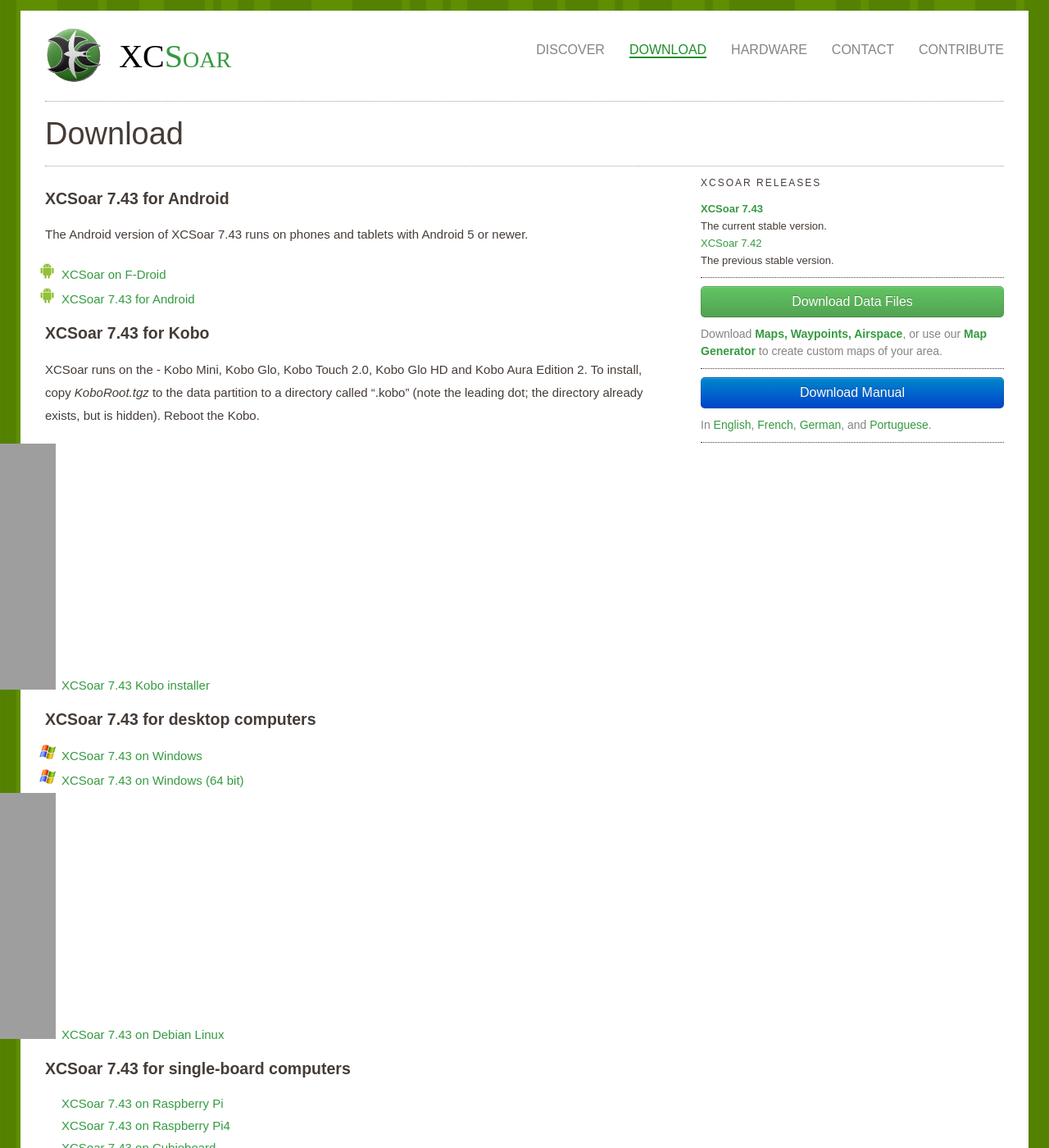
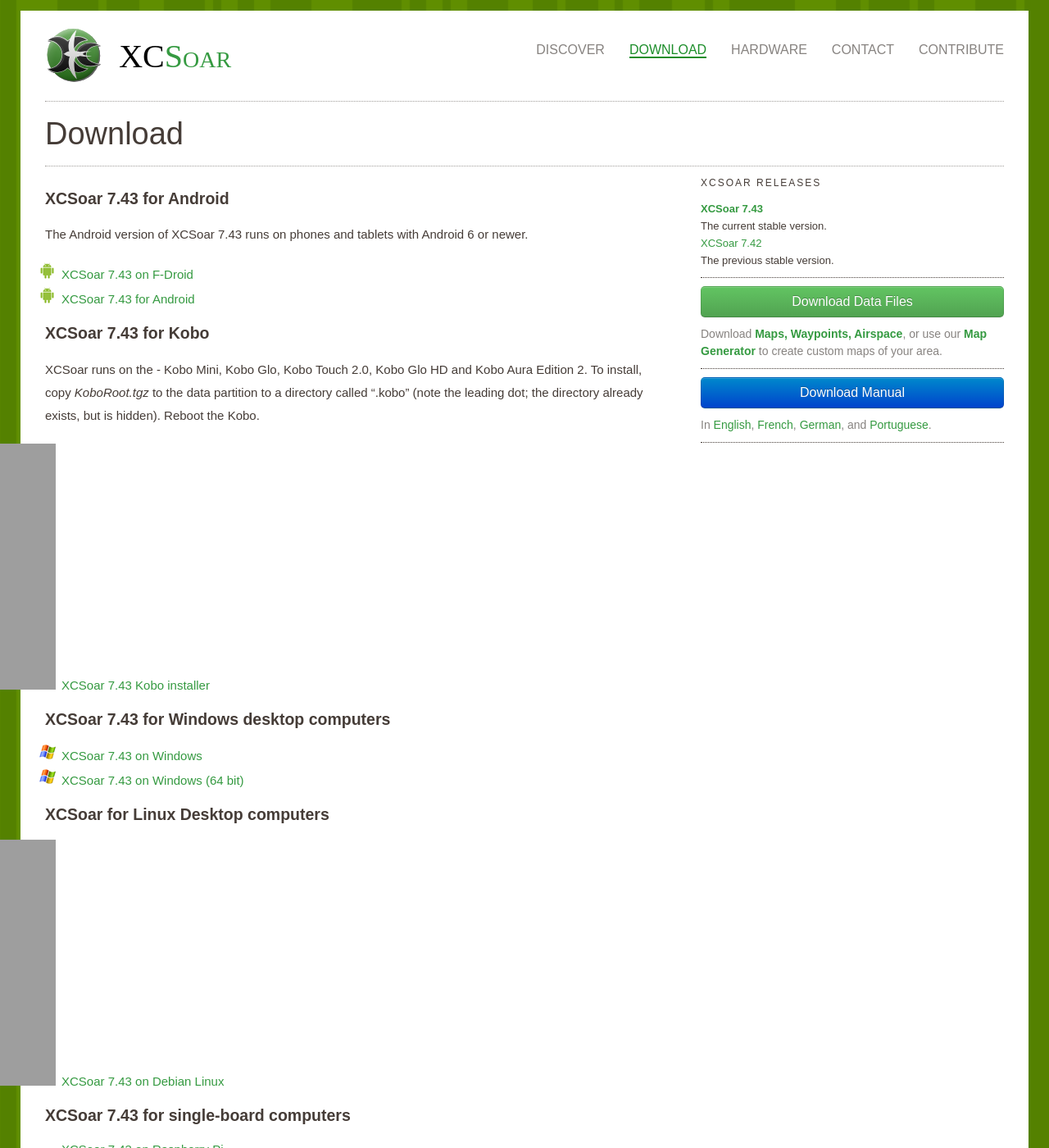
Before and after one commit to XCSoar/website, a Jekyll site: the page built from download/index.md, in a window 1280 px wide and 1400 px high. Shown: the whole window at 82% size. Built offline with Jekyll 4.4.1, drawn with Linux system fonts in a browser that asks for light colours.

Commit message:
download/index.html: replace url with fdroid variable, android 6

```diff
--- a/_config.yml
+++ b/_config.yml
@@ -10,6 +10,7 @@
 download_server_url: 'https://download.xcsoar.org/releases'
 trac_server_url: 'https://github.com/XCSoar/XCSoar/issues'
 mapgen_url: 'https://mapgen.xcsoar.org/'
+download_fdroid_url: 'https://f-droid.org/packages/org.xcsoar/'
 
 plugins:
   - jekyll/minibundle
--- a/download/index.md
+++ b/download/index.md
@@ -8,9 +8,9 @@
 
 ## XCSoar {{ site.xcsoar_stable_version }} for Android
 
-The Android version of XCSoar {{ site.xcsoar_stable_version }} runs on phones and tablets with Android 5 or newer.
+The Android version of XCSoar {{ site.xcsoar_stable_version }} runs on phones and tablets with Android 6 or newer.
 
-- {:.list-item-android}[XCSoar {{ site.xcsora_stable_version }} on F-Droid](https://f-droid.org/packages/org.xcsoar/)
+- {:.list-item-android}[XCSoar {{ site.xcsoar_stable_version }} on F-Droid]({{ site.download_fdroid_url }})
 - {:.list-item-android}[XCSoar {{ site.xcsoar_stable_version }} for Android]({{ site.download_server_url }}/{{ site.xcsoar_stable_version }}/ANDROID/)
 
 ## XCSoar {{ site.xcsoar_stable_version }} for Kobo
@@ -22,10 +22,13 @@
 
 - {:.list-item-kobo}[XCSoar {{ site.xcsoar_stable_version }} Kobo installer]({{ site.download_server_url }}/{{ site.xcsoar_stable_version }}/KOBO/)
 
-## XCSoar {{ site.xcsoar_stable_version }} for desktop computers
+## XCSoar {{ site.xcsoar_stable_version }} for Windows desktop computers
 
 - {:.list-item-windows}[XCSoar {{ site.xcsoar_stable_version }} on Windows]({{ site.download_server_url }}/{{ site.xcsoar_stable_version }}/PC/)
 - {:.list-item-windows}[XCSoar {{ site.xcsoar_stable_version }} on Windows (64 bit)]({{ site.download_server_url }}/{{ site.xcsoar_stable_version }}/WIN64/)
+
+## XCSoar {{ site.xcsoar-stable_version }} for Linux Desktop computers
+
 - {:.list-item-debian}[XCSoar {{ site.xcsoar_stable_version }} on Debian Linux]({{ site.download_server_url }}/{{ site.xcsoar_stable_version }}/DEBIAN/)
 
 ## XCSoar {{ site.xcsoar_stable_version }} for single-board computers
--- a/index.html
+++ b/index.html
@@ -48,7 +48,7 @@
 
       <li class="list-item-android">
         <a href="{{ site.download_server_url }}/{{ site.xcsoar_stable_version }}/ANDROID/">Android</a>
-        <small class="nowrap">(<a href="https://f-droid.org/en/packages/org.xcsoar/">F-Droid</a>)</small>
+        <small class="nowrap">(<a href="{{ site.download_fdroid_url }}">F-Droid</a>)</small>
       </li>
       <li class="list-item-cubie">
         <a href="https://openvario.org/doku.php?id=downloads">CUBIE/OpenVario</a>
```
